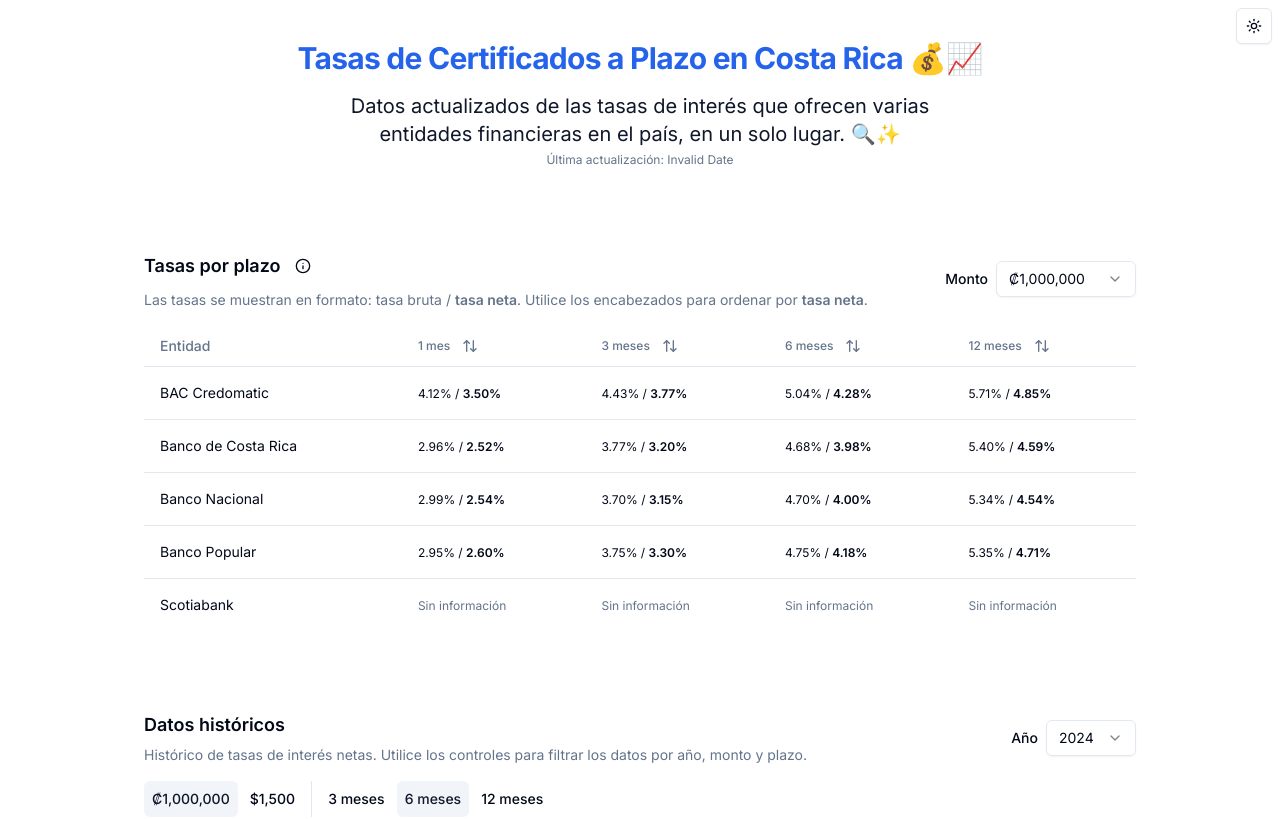
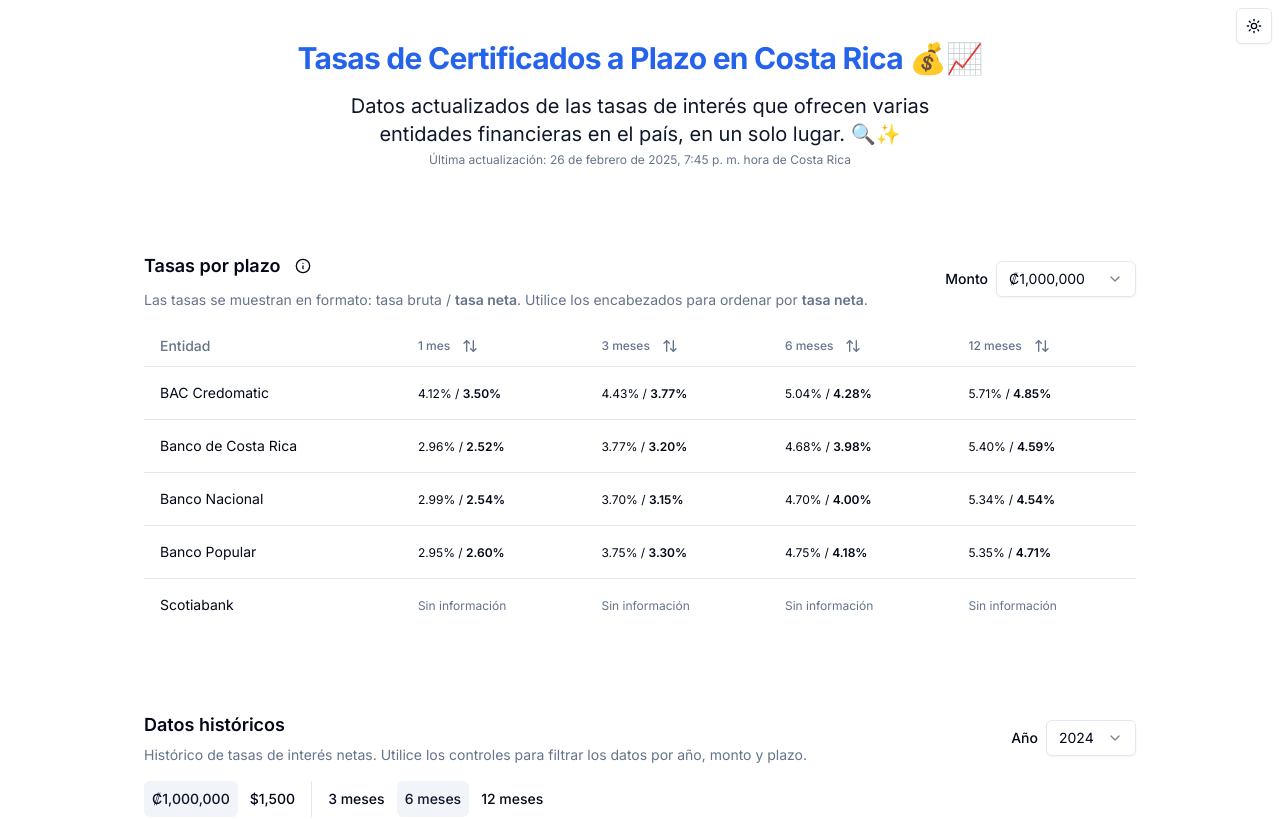
Before and after one commit to gggonzalo/tasas-cdp-cr, a Next.js app: page / in a window 1280 px wide. Shown: the top 819 px of the page. Built offline with nearby package versions, Linux system fonts and the light colour scheme.

Commit message:
Fix wrong date

```diff
--- a/app/page.tsx
+++ b/app/page.tsx
@@ -12,7 +12,7 @@
 import jan25EntitiesRates from "../datos/2025-01/2025-01-15T19.27.22.200Z.json";
 import feb25EntitiesRates from "../datos/2025-02/2025-02-27T01.45.36.739Z.json";
 
-const lastUpdateDate = "2025-02-27T01:45:36:739Z";
+const lastUpdateDate = "2025-02-27T01:45:36.739Z";
 const lastUpdateDateFormatted = new Date(lastUpdateDate).toLocaleDateString(
   "es-CR",
   {
```
